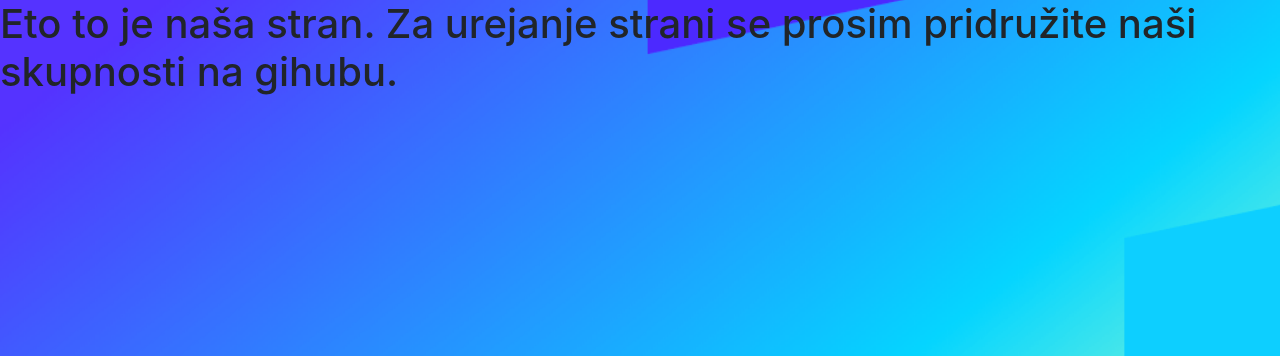
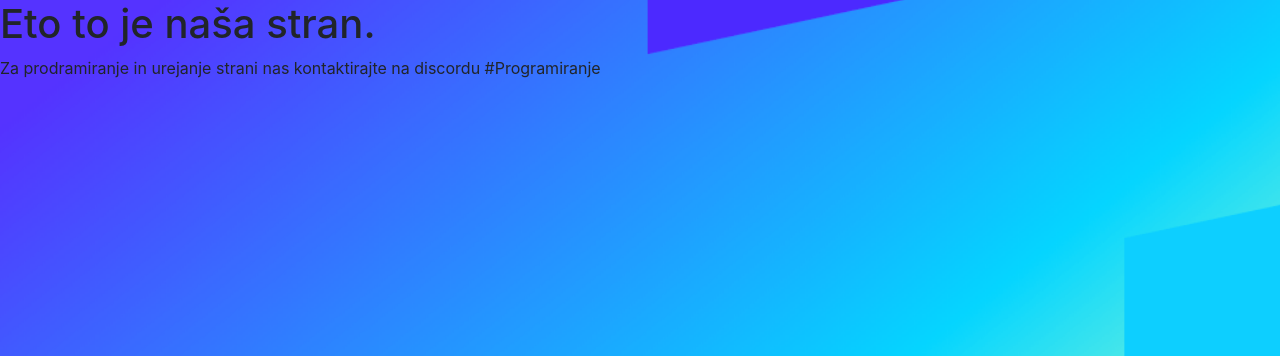
Before and after one commit to R1C-VEG/Website, a PHP site: page /about.php in a window 1280 px wide. Shown: the part 64-420 px from the top of the page. Run offline with PHP 8.4, Linux system fonts and the light colour scheme.

Commit message:
Update about.php

```diff
--- a/about.php
+++ b/about.php
@@ -27,9 +27,9 @@
     <script src="https://cdn.jsdelivr.net/npm/popper.js@1.16.1/dist/umd/popper.min.js" integrity="sha384-9/reFTGAW83EW2RDu2S0VKaIzap3H66lZH81PoYlFhbGU+6BZp6G7niu735Sk7lN" crossorigin="anonymous"></script>
     <script src="https://stackpath.bootstrapcdn.com/bootstrap/4.5.2/js/bootstrap.min.js" integrity="sha384-B4gt1jrGC7Jh4AgTPSdUtOBvfO8shuf57BaghqFfPlYxofvL8/KUEfYiJOMMV+rV" crossorigin="anonymous"></script>
 
-    <h1> Eto to je naša stran. Za urejanje strani se prosim pridružite naši skupnosti na gihubu.
+    <h1> Eto to je naša stran.
       </h1>
-
+    <p>Za prodramiranje in urejanje strani nas kontaktirajte na discordu #Programiranje</p>
 
   </body>
 </html>
```
